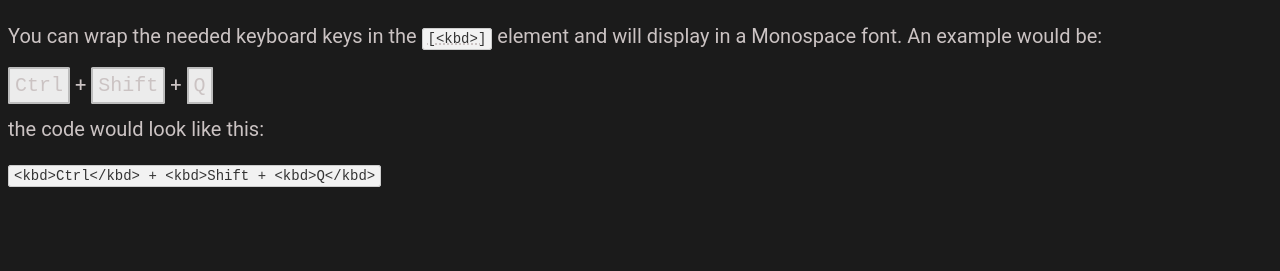
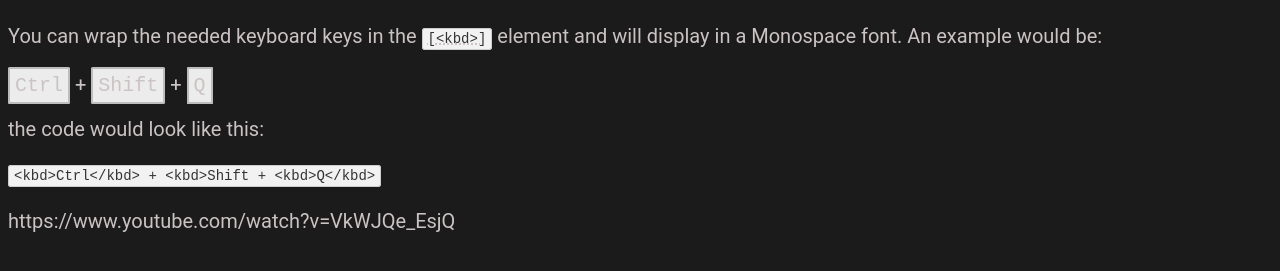
Before and after one commit to MarvyK/DEMOS, a plain HTML site: page unique_tags/kbd.html in a window 1280 px wide. Shown: the part 77-348 px from the top of the page. Drawn offline with Linux system fonts and the light colour scheme.

Commit message:
YouTube link added

```diff
--- a/unique_tags/kbd.html
+++ b/unique_tags/kbd.html
@@ -32,6 +32,7 @@
       <kbd>Ctrl</kbd> + <kbd>Shift</kbd> + <kbd>Q</kbd>
     </p>
     <p>the code would look like this:</p>
-    <code>&lt;kbd>Ctrl&lt;/kbd> + &lt;kbd>Shift</kbd> + &lt;kbd>Q&lt;/kbd></code>
+    <code>&lt;kbd>Ctrl&lt;/kbd> + &lt;kbd>Shift</kbd> + &lt;kbd>Q&lt;/kbd></code><br><br>
+    https://www.youtube.com/watch?v=VkWJQe_EsjQ
   </body>
 </html>
```
